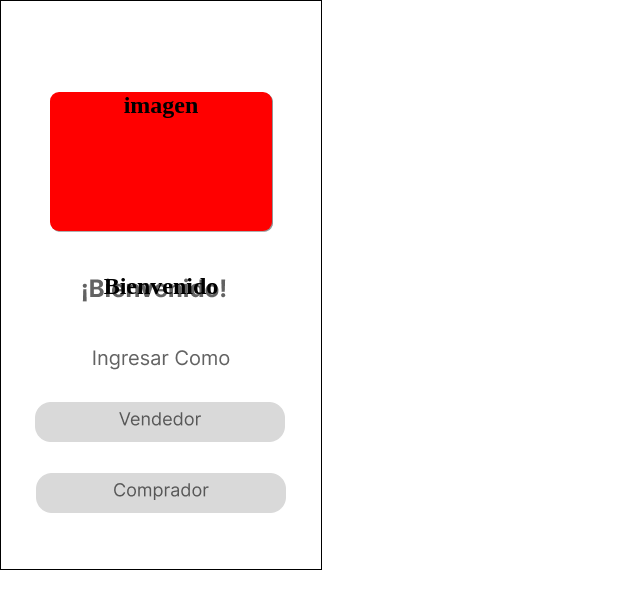
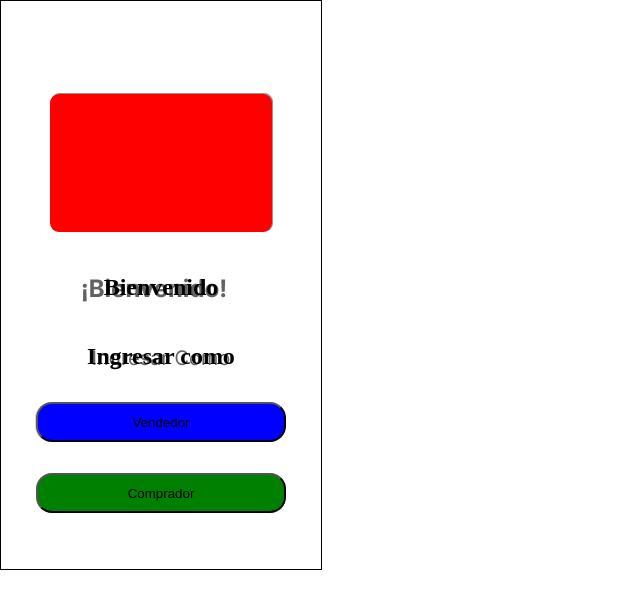
Before and after one commit to alejolondonm/ushop, a website built with Parcel: page dev/inicio.html in a window 1280 px wide. Shown: the whole page, without its empty margins (0-640 px from the left). Built offline with nearby package versions, Linux system fonts and the light colour scheme.

Commit message:
Inicio View

```diff
--- a/dev/css/inicio.scss
+++ b/dev/css/inicio.scss
@@ -1,28 +1,51 @@
-#inicio{
+h1{
+    margin-top: 42px;
+    margin-bottom: 32px;
+}
+
+
+.inicio-box {
+    height: 568px;
+    width: 320px;
+    border: 1px solid black;
+    display: flex;
+    flex-direction: column;
+    align-items: center;
     background-image: url('/dev/img/inicio_figma.png');
     background-size: cover;
+}
+
+.inicio-box button {
+    width: 250px;
+    height: 40px;
+    border-radius: 16px;
+    background-color: grey;
     display: flex;
     justify-content: center;
+    align-items: center;
 
 }
 
+#boton-vendedor{
+    margin-bottom: 31px;
+    background-color: blue;
+}
+
+#boton-comprador{
+    background-color: green;
+    margin-bottom: 56px;
+}
+
+
+
 #imagen{
-    position: absolute;
+
+    margin-top: 93px;
+    margin-bottom: 42px;
     background-color: red;
     width: 222px;
     height: 138.76px;
     border-radius: 9px;
-    left: 50px;
-    right: 50px;
-    top: 92px;
     display: flex;
     justify-content: center;
 }
-
-#bienvenido{
-    position: absolute;
-    top:273px;
-    font-size: 24px;
-    font-weight: bold;
-    font-family: 'Inter ';
-}
--- a/dev/inicio.html
+++ b/dev/inicio.html
@@ -9,9 +9,15 @@
 
 </head>
 <body>
-    <section id="inicio" class="seccion">
-        <div id="imagen"><h1>imagen</h1></div>
-        <h1 id="bienvenido">Bienvenido</h1>
+    <section class="inicio-box">
+        <div id="imagen"></div>
+        <h2 class="texto">Bienvenido</h2>
+        <h1 class="texto">Ingresar como</h1>
+
+        <button id="boton-vendedor">Vendedor</button>
+        <button id="boton-comprador">Comprador</button>
+
     </section>
+
 </body>
 </html>
```
